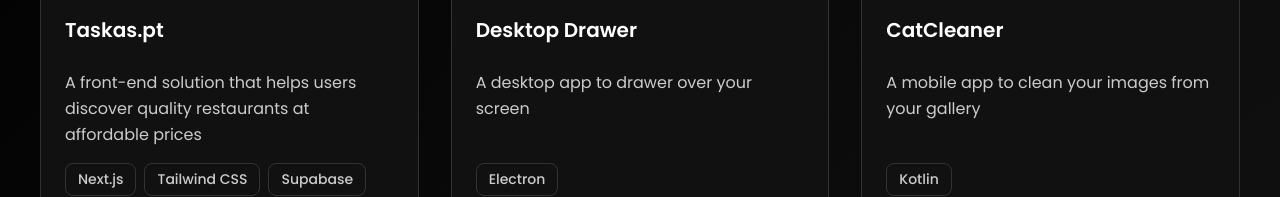
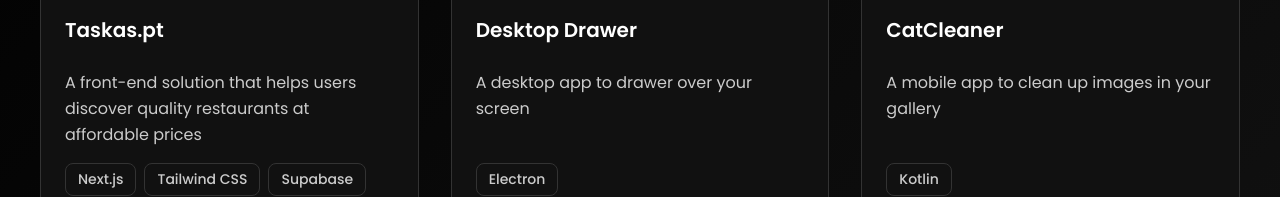
Before and after one commit to gogalego/site, a React (Create React App) app: page / in a window 1280 px wide. Shown: the part 3428-3625 px from the top of the page. Built offline with nearby package versions, Linux system fonts and the light colour scheme.

Commit message:
fix: update description for CatCleaner project

```diff
--- a/src/components/Projects/Projects.tsx
+++ b/src/components/Projects/Projects.tsx
@@ -29,7 +29,7 @@
     {
     id: 3,
     title: 'CatCleaner',
-    description: 'A mobile app to clean your images from your gallery',
+    description: 'A mobile app to clean up images in your gallery',
     technologies: ['Kotlin'],
     liveUrl: 'https://catcleaner.gogalego.com',
     image: CatCleanerIMG,
```
